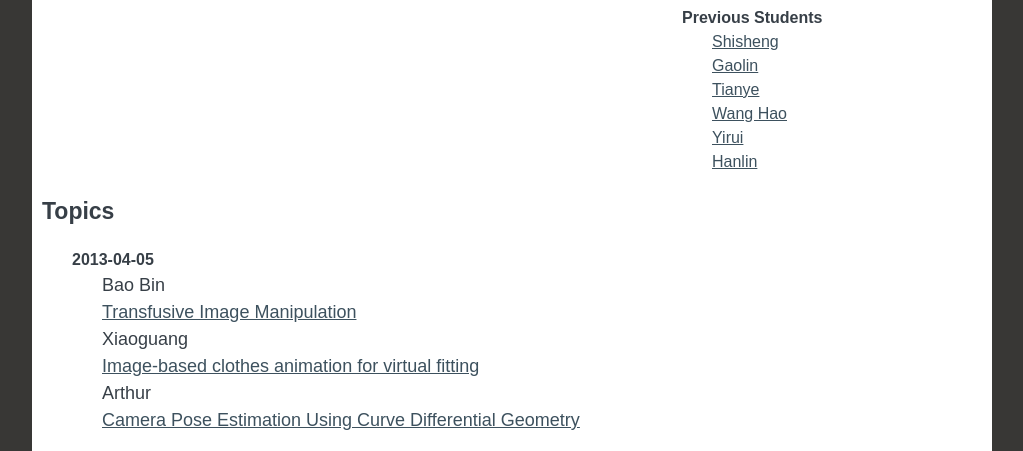
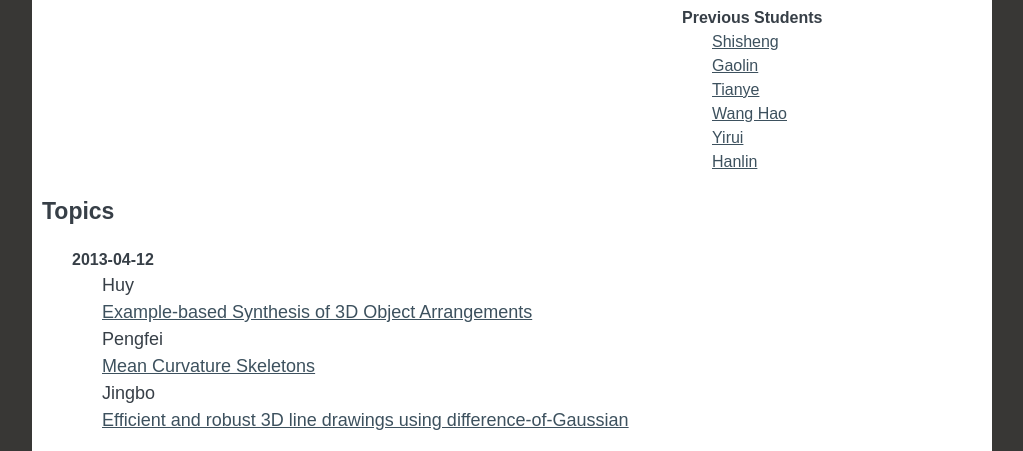
Before and after one commit to andyli/ResearchSeminar, a plain HTML site: page index.html in a window 1280 px wide. Shown: the part 455-906 px from the top of the page, without its empty margins (128-1151 px from the left). Drawn offline with nearby package versions, Linux system fonts and the light colour scheme.

Commit message:
sync with master

```diff
--- a/index.html
+++ b/index.html
@@ -77,6 +77,23 @@
 	<div class="topics grid_12 clearfix">
 		<h2>Topics</h2>
 		<ol id=seminar-items>
+            <li>
+                <h3>2013-04-12</h3>
+                <ul class=presents>
+                    <li>
+                        <div class=presenter>Huy</div>
+                        <div class=paper><a href="http://graphics.stanford.edu/projects/scenesynth/">Example-based Synthesis of 3D Object Arrangements</a></div>
+                    </li>
+                    <li>
+                        <div class=presenter>Pengfei</div>
+                        <div class=paper><a href="https://code.google.com/p/starlab-mcfskel/">Mean Curvature Skeletons</a></div>
+                    </li>
+                    <li>
+                        <div class=presenter>Jingbo</div>
+                        <div class=paper><a href="http://www.sciencedirect.com/science/article/pii/S1524070312000136">Efficient and robust 3D line drawings using difference-of-Gaussian</a></div>
+                    </li>
+                </ul>
+            </li>
             <li>
                 <h3>2013-04-05</h3>
                 <ul class=presents>
```
